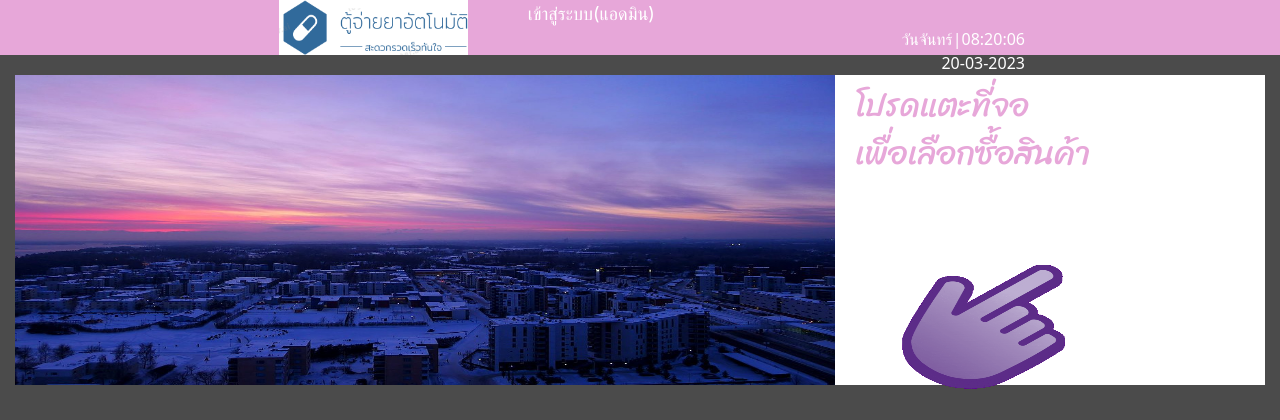
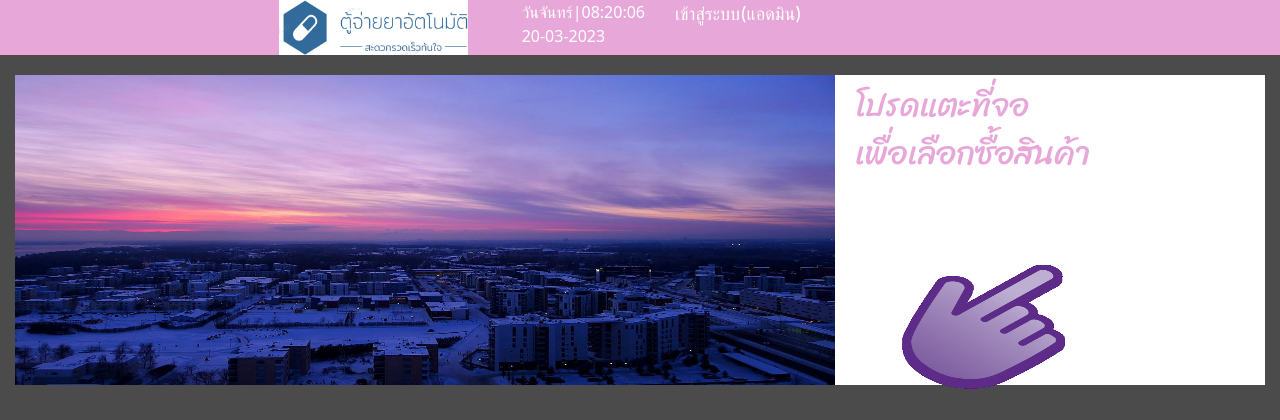
Before and after one commit to Sinceria89/Vending-Machine, a Flask app: page / in a window 1280 px wide. Shown: the top 420 px of the page. Run offline with Flask 2, Linux system fonts and the light colour scheme; data comes from the database, SQL or seed files in the repository; some libraries are stand-ins or nearby versions.

Commit message:
Update index.html

```diff
--- a/templates/index.html
+++ b/templates/index.html
@@ -43,7 +43,7 @@
       font-family: system-ui;
       color: white;
       font-size: 16px;
-      text-align: right;
+      text-align: left;
     }
 
     p {
@@ -83,9 +83,9 @@
             <img src="../static/logo.png" alt="logo" style="height: 55px;">
           </a>
         </div>
-        <div class="col-12 col-sm-8 text-container text-right">
+        <div class="clock col-12 col-sm-3" id="clock" onload="clock"></div>
+        <div class="col-12 col-sm-5 text-container text-right">
           <div class="scroll-text">เข้าสู่ระบบ(แอดมิน)</div>
-          <div class="clock" id="clock" onload="clock"></div>
         </div>
       </div>
     </div>
@@ -109,7 +109,7 @@
     <div class="container">
       <h1 style="margin-bottom: 10px"> Shopping Cart: ({{ session['Shoppingcart']|length }})</h1>
 
-      <button type="button" class="btn btn-warning" data-toggle="modal" data-target="#Cart">
+      <button type="button" class="btn btn-warning" data-toggle="modal" data-target="#Cart" style="margin-bottom: 10px">
         Your items
       </button>
 
```
